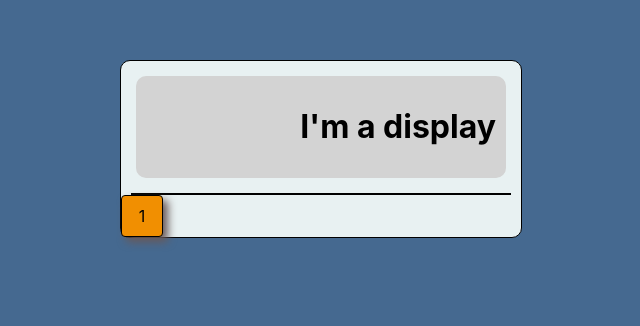
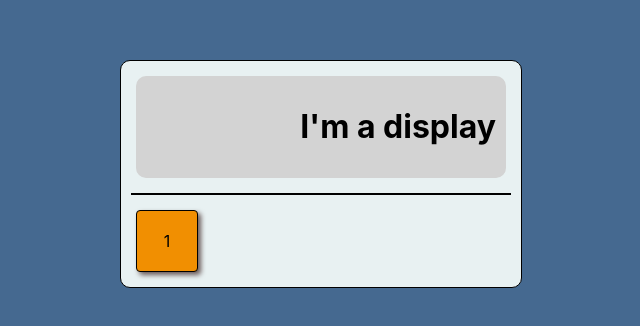
Before and after one commit to ethueter/Basic-Calculator, a React (Create React App) app: page / in a window 1280 px wide. Shown: the top 326 px of the page, without its empty margins (319-959 px from the left). Built offline with nearby package versions, Linux system fonts and the light colour scheme.

Commit message:
keypad css

```diff
--- a/src/App.css
+++ b/src/App.css
@@ -27,9 +27,15 @@
   border-radius: 10px;
 }
 
+.keypad {
+  margin: 15px;
+  display: flex;
+  flex-wrap: wrap;
+}
+
 .key-reg {
-  width: 40px;
-  height: 40px;
+  width: 60px;
+  height: 60px;
   background-color: #F18F01;
   color: black;
   display: flex;
@@ -37,5 +43,5 @@
   align-items: center;
   border: 1px solid black;
   border-radius: 4px;
-  box-shadow: 5px 5px 8px #695958;
+  box-shadow: 3px 3px 5px #695958;
 }
--- a/src/Calc/Keypad.js
+++ b/src/Calc/Keypad.js
@@ -4,7 +4,7 @@ import Key from './Key';
 const Keypad = () => {
 
     return (
-        <div>
+        <div className='keypad'>
             <Key  />
         </div>
     )
```
